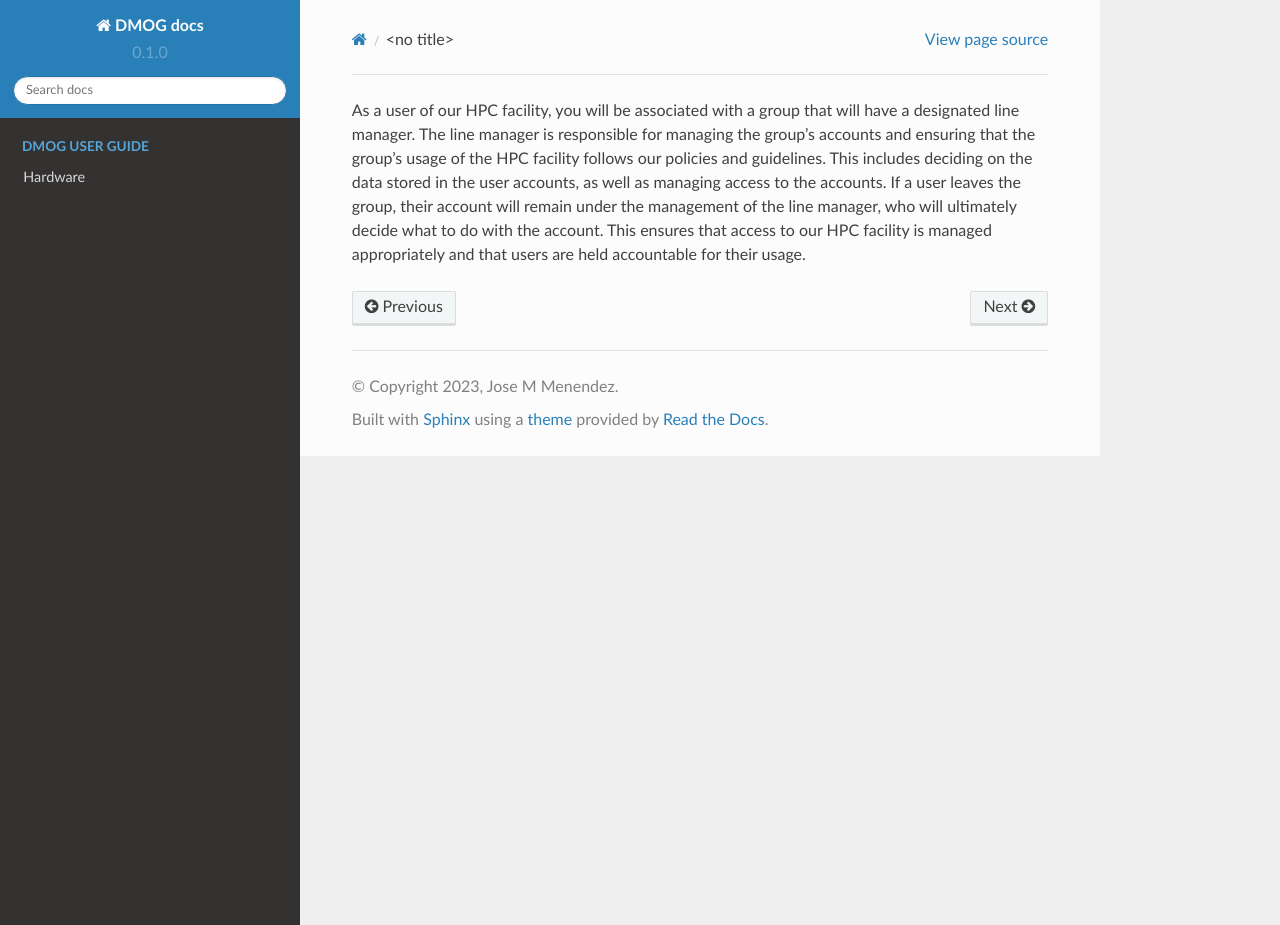
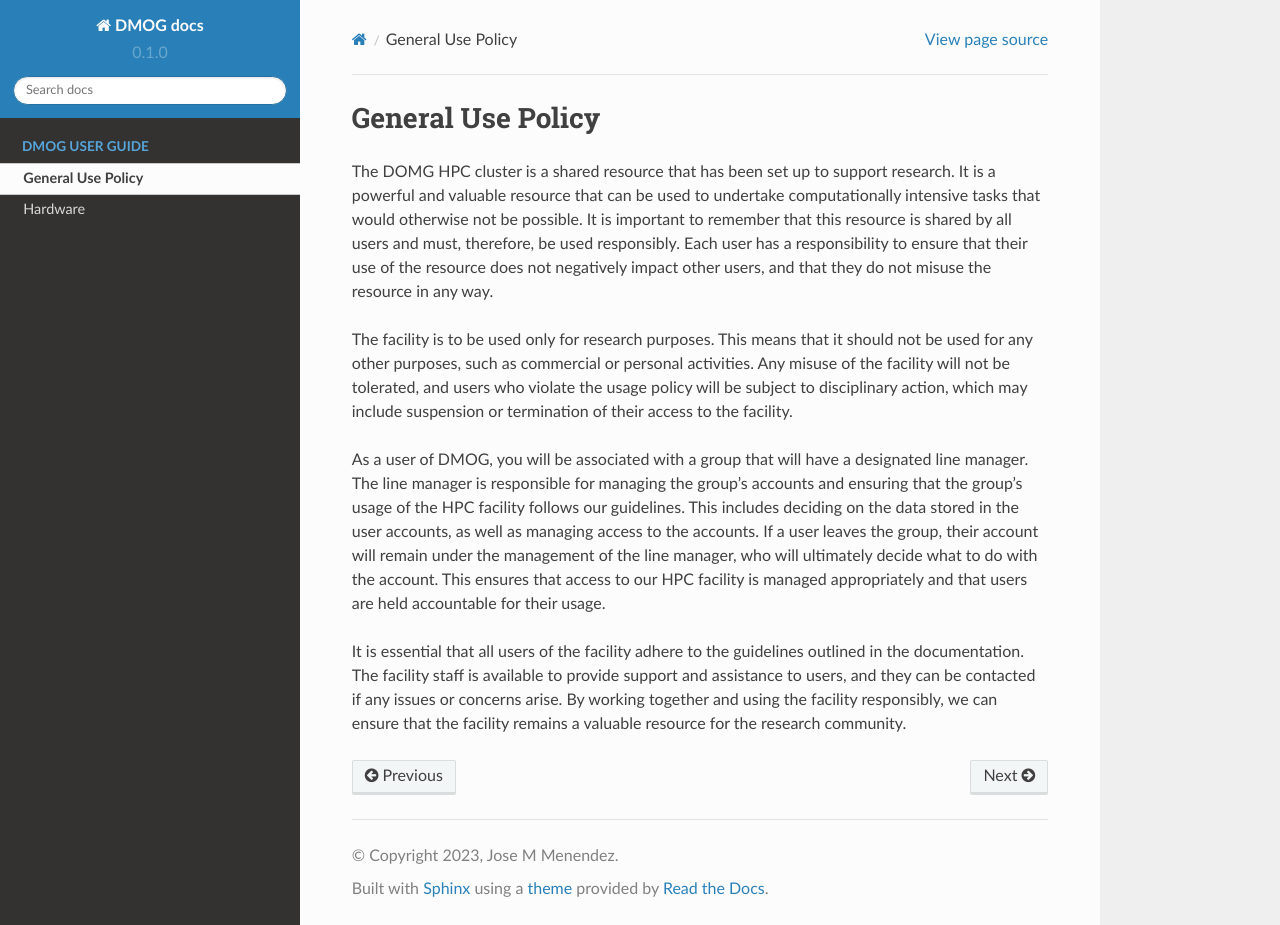
Before and after one commit to jm130/dmogdocs, a Sphinx documentation site: the page built from docs/source/policy/generaluse.rst, in a window 1280 px wide and 925 px high. Built offline with Sphinx 7.4.7 and the Read the Docs theme 2.0.0, drawn with Linux system fonts in a browser that asks for light colours.

Commit message:
Update generaluse.rst
added title and completed the text

```diff
--- a/docs/source/policy/generaluse.rst
+++ b/docs/source/policy/generaluse.rst
@@ -1,6 +1,26 @@
-As a user of our HPC facility, you will be associated with a group that will have a designated line manager.
+General Use Policy
+==================
+
+The DOMG HPC cluster is a shared resource that has been set up to support research.
+It is a powerful and valuable resource that can be used to
+undertake computationally intensive tasks that would otherwise not be possible. It is
+important to remember that this resource is shared by all users and must, therefore, be used
+responsibly. Each user has a responsibility to ensure that their use of the resource does not
+negatively impact other users, and that they do not misuse the resource in any way.
+
+The facility is to be used only for research purposes. This means that it should not be used
+for any other purposes, such as commercial or personal activities. Any misuse of the facility
+will not be tolerated, and users who violate the usage policy will be subject to disciplinary
+action, which may include suspension or termination of their access to the facility.
+
+As a user of DMOG, you will be associated with a group that will have a designated line manager.
 The line manager is responsible for managing the group's accounts and ensuring that the group's usage of the
-HPC facility follows our policies and guidelines. This includes deciding on the data stored in the user accounts,
+HPC facility follows our guidelines. This includes deciding on the data stored in the user accounts,
 as well as managing access to the accounts. If a user leaves the group, their account will remain under the
 management of the line manager, who will ultimately decide what to do with the account. This ensures that
 access to our HPC facility is managed appropriately and that users are held accountable for their usage.
+
+It is essential that all users of the facility adhere to the guidelines outlined in the documentation.
+The facility staff is available to provide support and assistance to users, and they can be contacted
+if any issues or concerns arise. By working together and using the facility responsibly, we
+can ensure that the facility remains a valuable resource for the research community.
```
